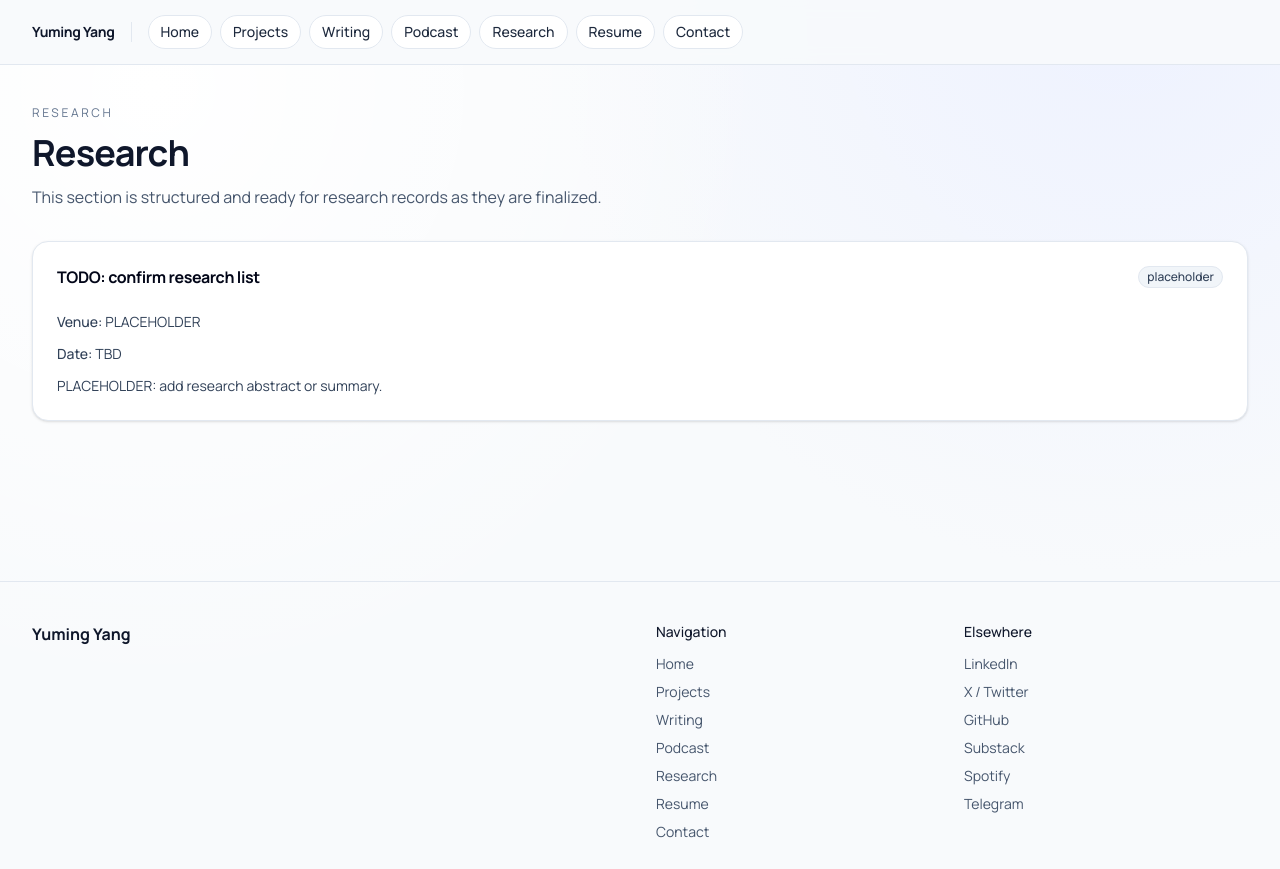
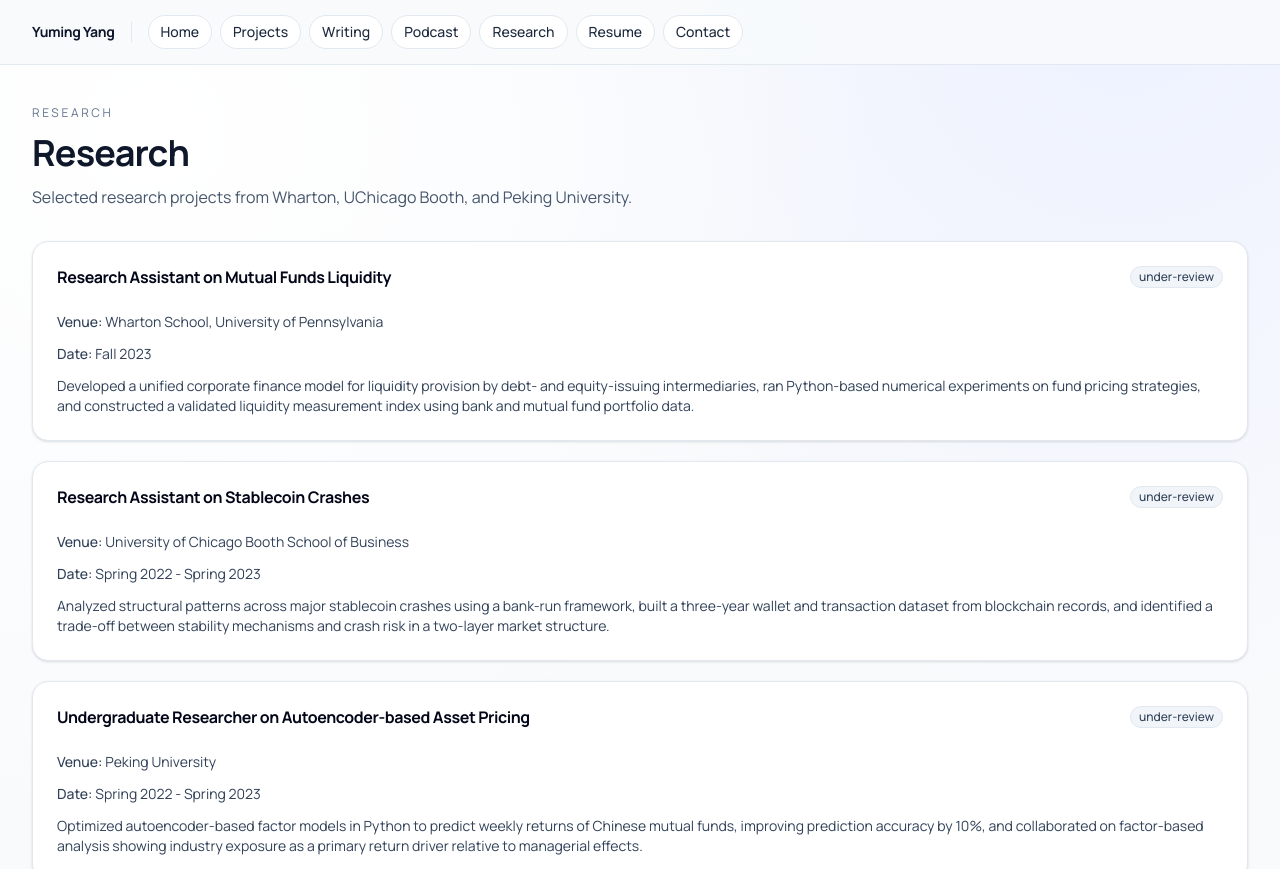
Before and after one commit to Yuming-Yang/personal_site, a Next.js app: page /research in a window 1280 px wide. Shown: the top 869 px of the page. Built offline with nearby package versions, Linux system fonts and the light colour scheme; no server answers.

Commit message:
Update research section from resume projects

```diff
--- a/app/research/page.tsx
+++ b/app/research/page.tsx
@@ -18,7 +18,7 @@ export default function ResearchPage() {
       <SectionHeader
         eyebrow="Research"
         title="Research"
-        subtitle="This section is structured and ready for research records as they are finalized."
+        subtitle="Selected research projects from Wharton, UChicago Booth, and Peking University."
       />
 
       <section className="grid gap-5">
--- a/content/research.ts
+++ b/content/research.ts
@@ -2,11 +2,30 @@ import { ResearchItem } from "@/lib/types";
 
 export const research: ResearchItem[] = [
   {
-    title: "TODO: confirm research list",
-    venue: "PLACEHOLDER",
-    date: "TBD",
-    abstract: "PLACEHOLDER: add research abstract or summary.",
+    title: "Research Assistant on Mutual Funds Liquidity",
+    venue: "Wharton School, University of Pennsylvania",
+    date: "Fall 2023",
+    abstract:
+      "Developed a unified corporate finance model for liquidity provision by debt- and equity-issuing intermediaries, ran Python-based numerical experiments on fund pricing strategies, and constructed a validated liquidity measurement index using bank and mutual fund portfolio data.",
     links: [],
-    status: "placeholder",
+    status: "under-review",
+  },
+  {
+    title: "Research Assistant on Stablecoin Crashes",
+    venue: "University of Chicago Booth School of Business",
+    date: "Spring 2022 - Spring 2023",
+    abstract:
+      "Analyzed structural patterns across major stablecoin crashes using a bank-run framework, built a three-year wallet and transaction dataset from blockchain records, and identified a trade-off between stability mechanisms and crash risk in a two-layer market structure.",
+    links: [],
+    status: "under-review",
+  },
+  {
+    title: "Undergraduate Researcher on Autoencoder-based Asset Pricing",
+    venue: "Peking University",
+    date: "Spring 2022 - Spring 2023",
+    abstract:
+      "Optimized autoencoder-based factor models in Python to predict weekly returns of Chinese mutual funds, improving prediction accuracy by 10%, and collaborated on factor-based analysis showing industry exposure as a primary return driver relative to managerial effects.",
+    links: [],
+    status: "under-review",
   },
 ];
```
